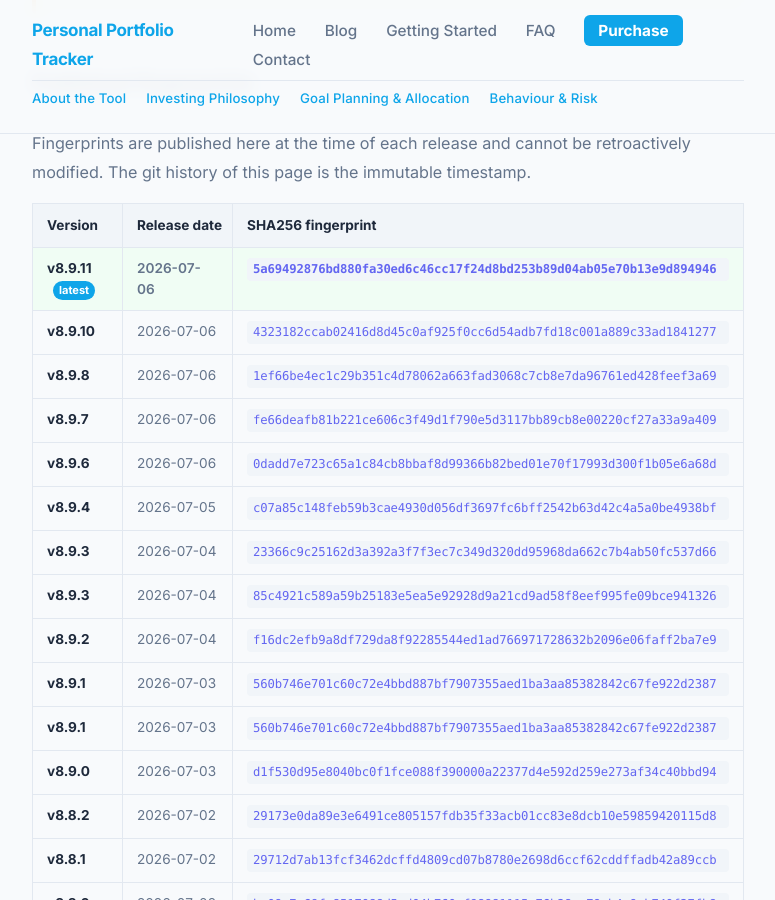
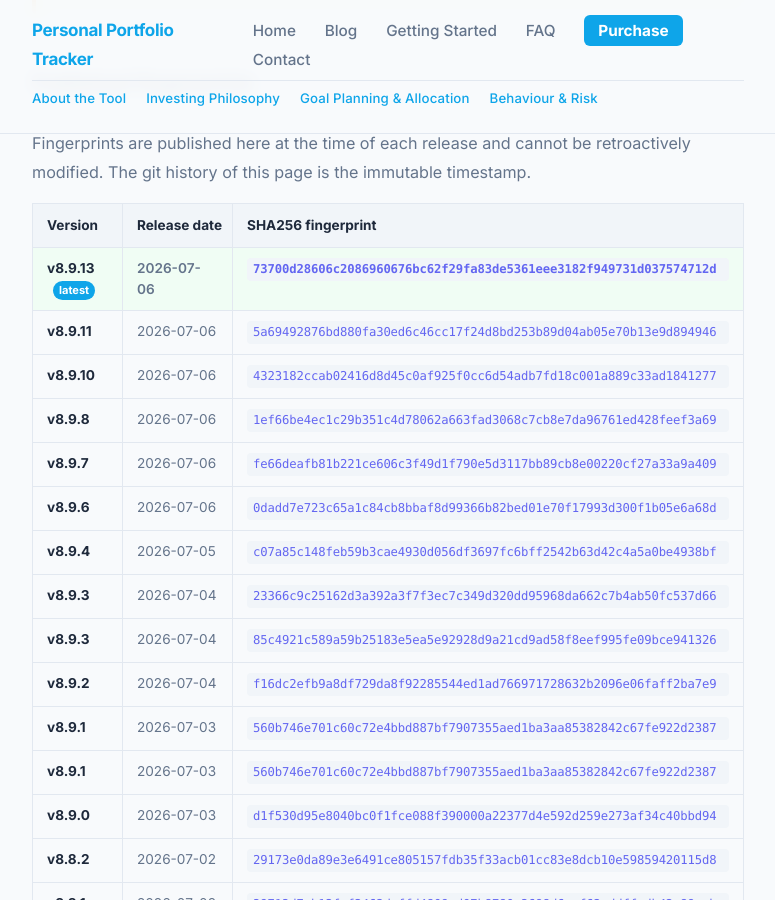
Before and after one commit to srikrishna2024/portfolio-tracker-blog, a Jekyll site: the page built from release-fingerprints/index.html, in a window 1280 px wide and 900 px high, scrolled down 976 px. Shown: the whole window, without its empty margins (252-1027 px from the left). Built offline with Jekyll 4.4.1, drawn with Linux system fonts in a browser that asks for light colours.

Commit message:
release: add v8.9.13 fingerprint

```diff
--- a/release-fingerprints/index.html
+++ b/release-fingerprints/index.html
@@ -40,7 +40,12 @@
       </thead>
       <tbody>
         <tr class="fp-current">
-          <td><strong>v8.9.11</strong> <span class="fp-badge">latest</span></td>
+          <td><strong>v8.9.13</strong> <span class="fp-badge">latest</span></td>
+          <td>2026-07-06</td>
+          <td><code class="fp-code">73700d28606c2086960676bc62f29fa83de5361eee3182f949731d037574712d</code></td>
+        </tr>
+        <tr>
+          <td><strong>v8.9.11</strong></td>
           <td>2026-07-06</td>
           <td><code class="fp-code">5a69492876bd880fa30ed6c46cc17f24d8bd253b89d04ab05e70b13e9d894946</code></td>
         </tr>
```
